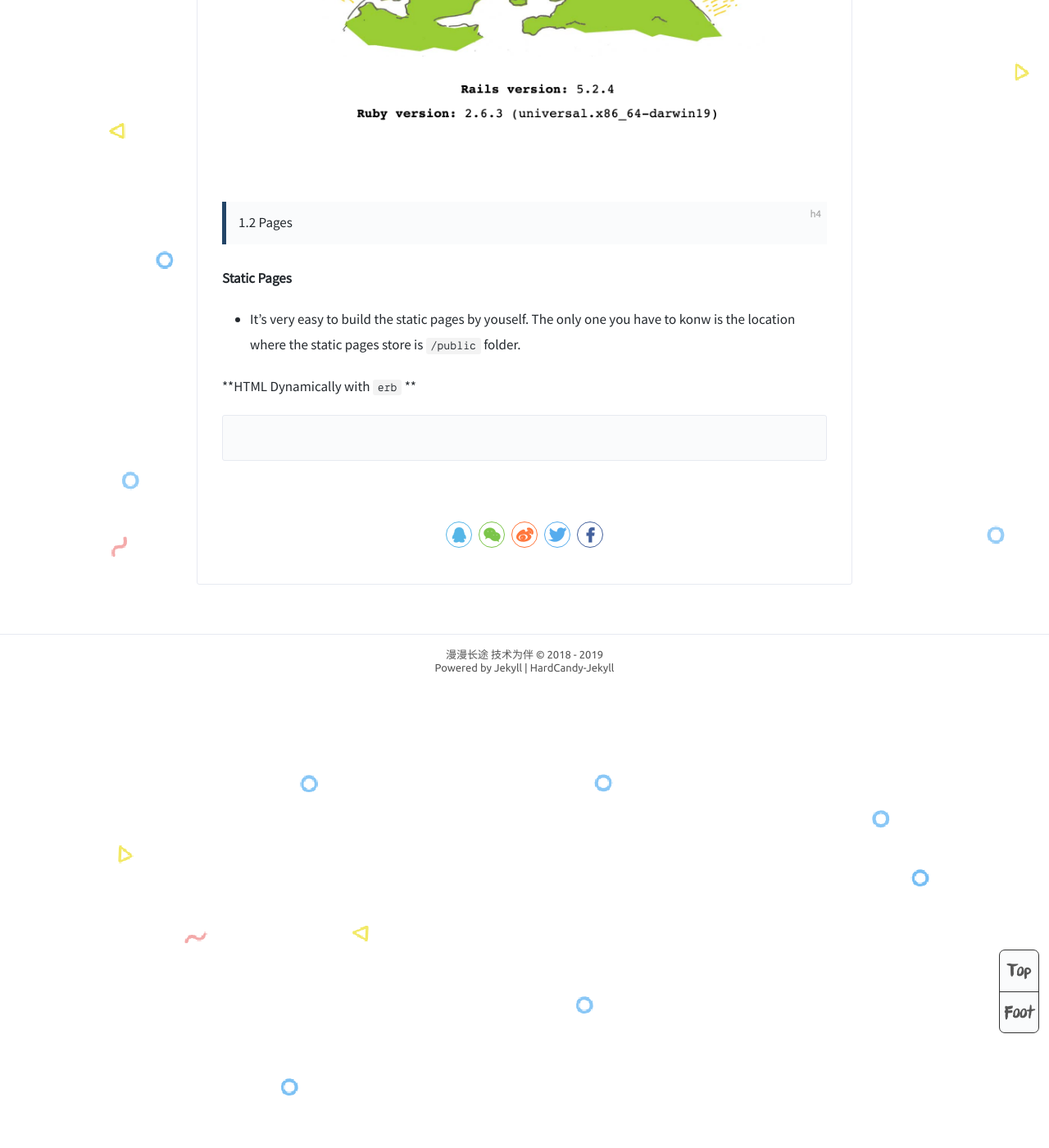
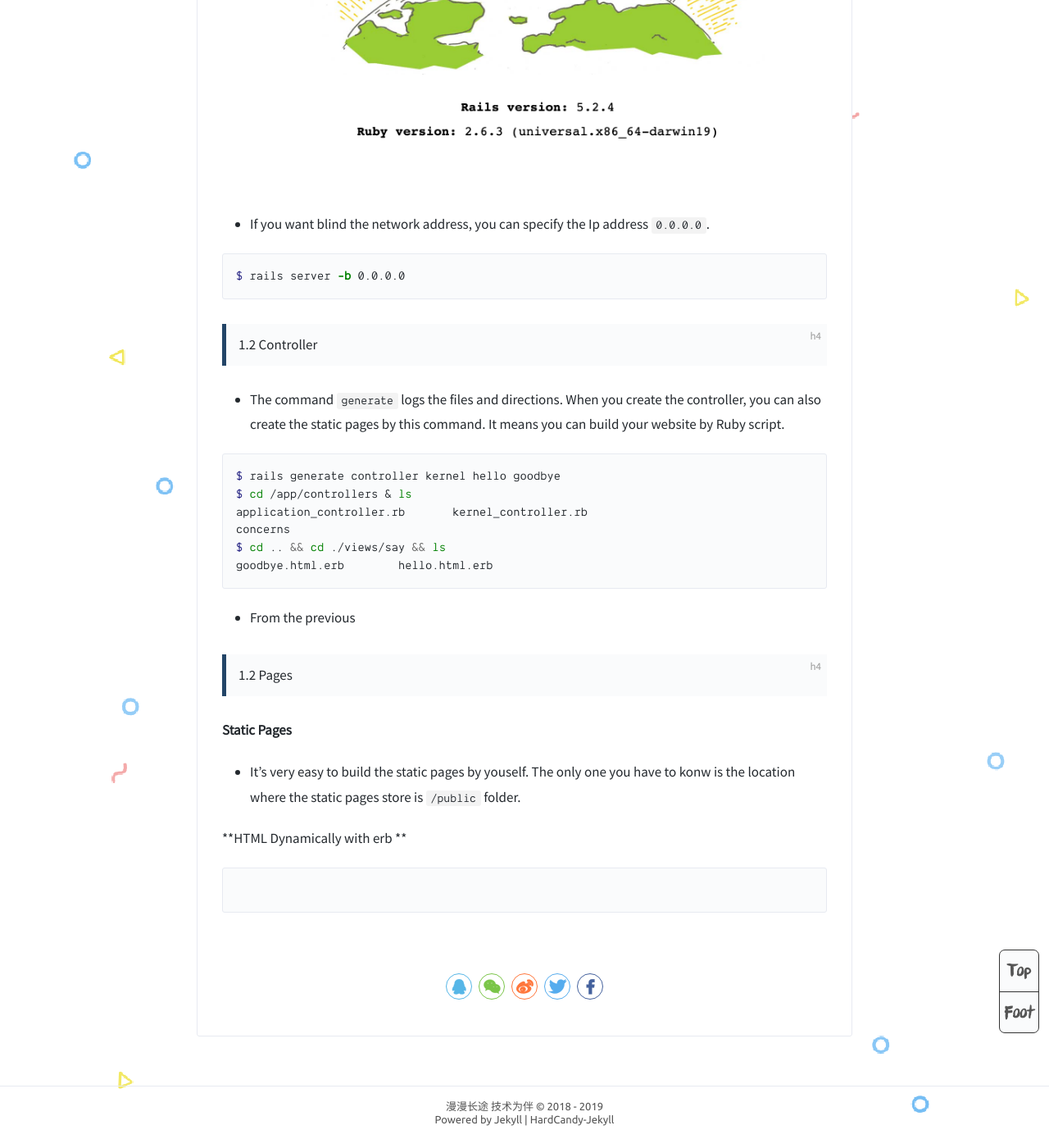
Before and after one commit to DoHerasYang/DoHerasYang.github.io, a Jekyll site: the page built from _posts/2019-12-16-Ruby-Rails.md, in a window 1280 px wide and 1400 px high, scrolled down 2571 px. Shown: the whole window at 82% size. Built offline with Jekyll 4.4.1, drawn with Linux system fonts in a browser that asks for light colours; comment, search, counter and statistics services are not loaded; some of the changed text lies outside the part shown.

Commit message:
Update 2019-12-16-Ruby-Rails.md

````diff
--- a/_posts/2019-12-16-Ruby-Rails.md
+++ b/_posts/2019-12-16-Ruby-Rails.md
@@ -53,7 +53,8 @@ $ rails new testprojects
 $ cd testproject
 $ rails db:migrate
 $ rails server
-$
+$ rails about # show the details of created Rails project
+# $ bundle exec rails about
 ```
 
 + Finishing the previous steps, you can receive there messages from the terminal.
@@ -74,13 +75,44 @@ Use Ctrl-C to stop
 
 ![helloRails](/Pictures/Blog Pictures/helloRails.png)
 
++ If you want blind the network address, you can specify the Ip address `0.0.0.0`.
+
+```shell
+$ rails server -b 0.0.0.0
+```
+
+#### 1.2 Controller
+
++ The command `generate` logs the files and directions. When you create the controller, you can also create the static pages by this command. It means you can build your website by Ruby script.
+
+```shell
+$ rails generate controller kernel hello goodbye
+$ cd /app/controllers & ls
+application_controller.rb	kernel_controller.rb
+concerns
+$ cd .. && cd ./views/say && ls
+goodbye.html.erb	hello.html.erb
+```
+
++ From the previous
+
+
+
+
+
+
+
+
+
+
+
 #### 1.2  Pages
 
 **Static Pages**
 
 + It's very easy to build the static pages by youself. The only one you have to konw is the location where the static pages store is `/public` folder.
 
-**HTML Dynamically with `erb` **
+**HTML Dynamically with erb **
 
 ```
 
````
